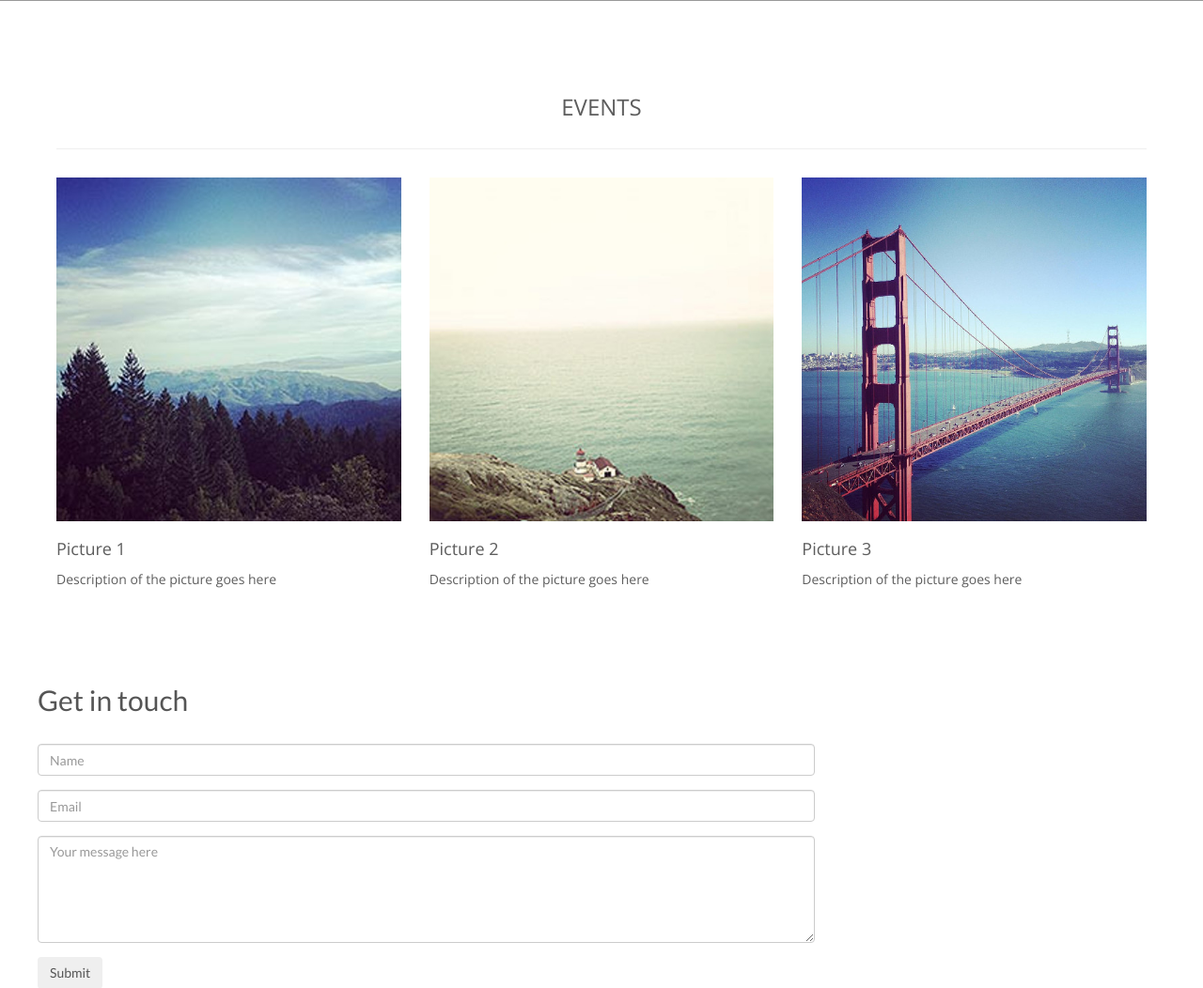
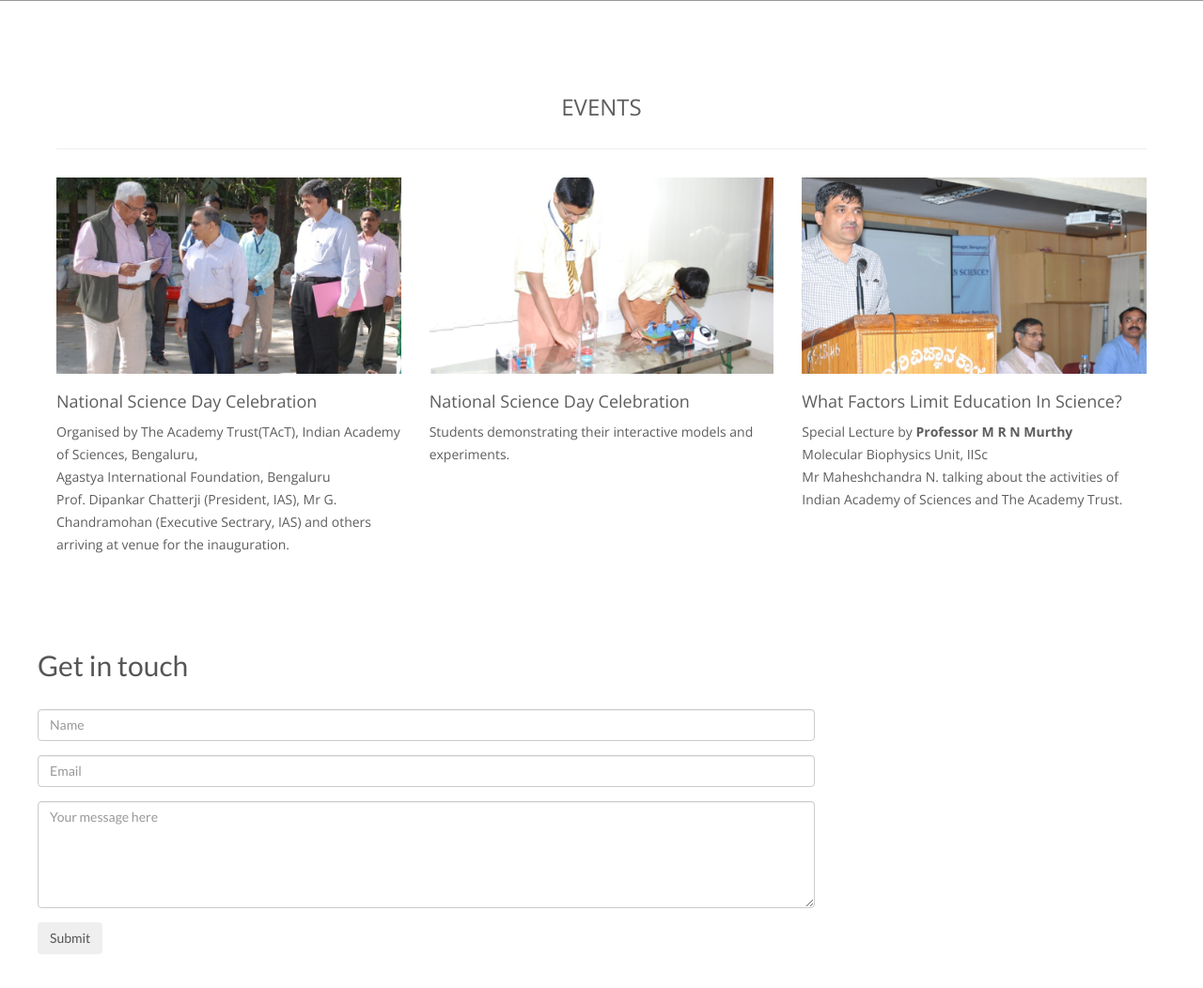
Before and after one commit to shivasdst/tact, a PHP site: the page made by application/views/flat/1-Home/index.php in a window 1280 px wide. Shown: the part 1138-2190 px from the top of the page at 94% size. Run offline with PHP 8.4, Linux system fonts and the light colour scheme; the template is opened without the code that fills it, so the values that code supplies are empty; some libraries are stand-ins or nearby versions.

Commit message:
No. 15 - events details and photos

```diff
--- a/application/views/flat/1-Home/index.php
+++ b/application/views/flat/1-Home/index.php
@@ -94,19 +94,26 @@
     </div>
     <div class="row">
         <div class="col-md-4">
-            <img class="img-responsive" src="<?=PUBLIC_URL?>images/stock/thumb-4.jpg">
-            <h2>Picture 1</h2>
-            <p>Description of the picture goes here</p>
+            <img class="img-responsive" src="<?=PUBLIC_URL?>images/stock/event1_1.jpg">
+            <h2>National Science Day Celebration</h2>
+            <p>
+                Organised by The Academy Trust(TAcT), Indian Academy of Sciences, Bengaluru,<br /> Agastya International Foundation, Bengaluru<br />
+                Prof. Dipankar Chatterji (President, IAS), Mr G. Chandramohan (Executive Sectrary, IAS) and others arriving at venue for the inauguration.
+            </p>
         </div>
         <div class="col-md-4">
-            <img class="img-responsive" src="<?=PUBLIC_URL?>images/stock/thumb-6.jpg">
-            <h2>Picture 2</h2>
-            <p>Description of the picture goes here</p>
+            <img class="img-responsive" src="<?=PUBLIC_URL?>images/stock/event1_2.jpg">
+            <h2>National Science Day Celebration</h2>
+            <p>Students demonstrating their interactive models and experiments.</p>
         </div>
         <div class="col-md-4">
-            <img class="img-responsive" src="<?=PUBLIC_URL?>images/stock/image-3.jpg">
-            <h2>Picture 3</h2>
-            <p>Description of the picture goes here</p>
+            <img class="img-responsive" src="<?=PUBLIC_URL?>images/stock/event2_1.jpg">
+            <h2>What Factors Limit Education In Science?</h2>
+            <p>
+                Special Lecture by <strong>Professor M R N Murthy</strong><br />
+                Molecular Biophysics Unit, IISc<br />
+                Mr Maheshchandra N. talking about the activities of Indian Academy of Sciences and The Academy Trust.
+            </p>
         </div>
     </div>
 </div>
```
Also changed, not shown: public/images/stock/event1_1.jpg (added), public/images/stock/event1_2.jpg (added), public/images/stock/event2_1.jpg (added).
